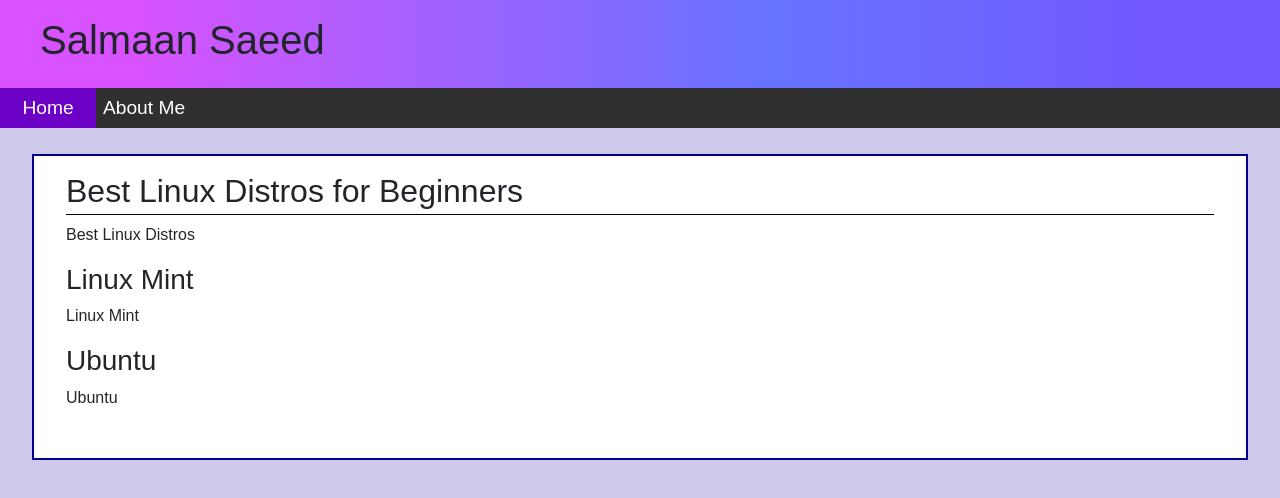
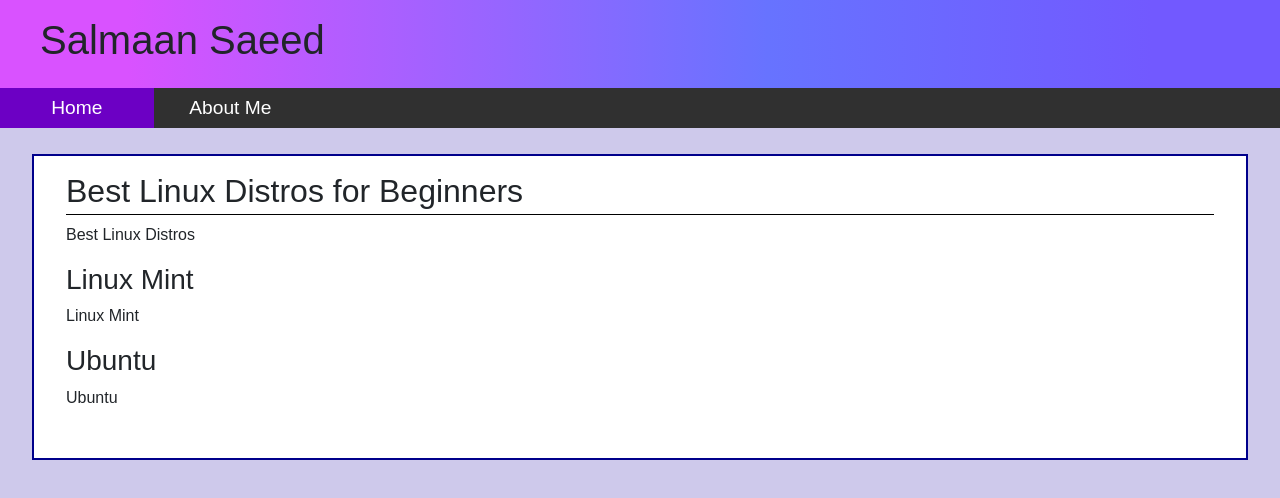
Before and after one commit to sagedemage/BestLinuxDistrosForBeginners, a plain HTML site: page index.html in a window 1280 px wide. Shown: the top 498 px of the page. Drawn offline with nearby package versions, Linux system fonts and the light colour scheme.

Commit message:
Changed css and removed extras pages

```diff
--- a/css/styles.css
+++ b/css/styles.css
@@ -73,7 +73,7 @@
 }
 .navigation li {
 	float: left;
-	width: 5em;
+	width: 8em;
 	color: white;
 }
 .navigation li a {
```
